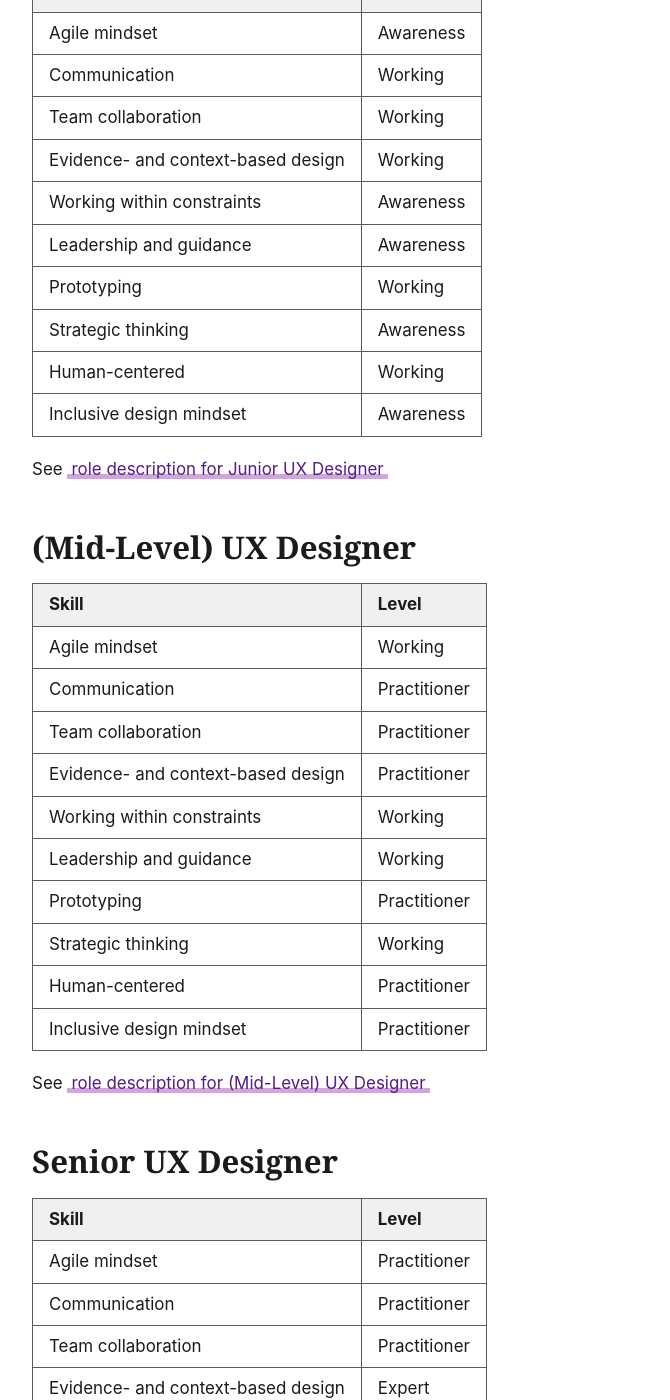
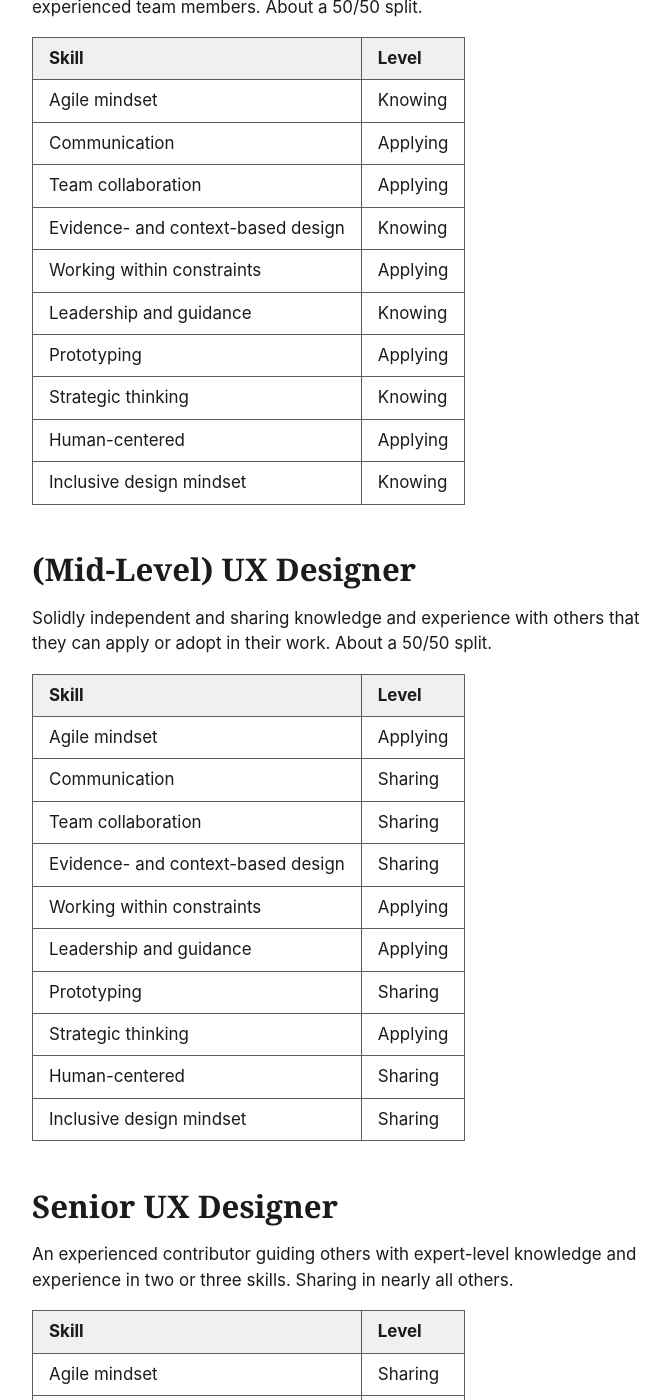
Before and after one commit to Bixal/bixal-uxd-team-handbook, a Jekyll site: the page built from capability-framework/ux-designer-level-matrix.md, in a window 1280 px wide and 1400 px high, scrolled down 646 px. Shown: the whole window, without its empty margins (288-958 px from the left). Built offline with Jekyll 4.4.1, drawn with Linux system fonts in a browser that asks for light colours; some web fonts are replaced; our own code applies the rules of GitHub Pages for plain Markdown files; some of the changed text lies outside the part shown.

Commit message:
manually merge updated skill level guidance
these are the changes from the new-skill-level-guidance branch (skill definitions and changes to Designer but not Researcher)

```diff
--- a/capability-framework/ux-designer-level-matrix.md
+++ b/capability-framework/ux-designer-level-matrix.md
@@ -8,69 +8,65 @@ permalink: /capabilities/ux-designer-level-matrix/
 This matrix outlines the combination of [skill levels](capabilities/skill-levels) that define the role levels within the [UX Designer role](capabilities/ux-designer-role-overview).
 
 ## Junior UX Designer
+A balance of working independently and working with guidance from more experienced team members. About a 50/50 split.
 
 | Skill | Level |
 | --- | --- |
-| Agile mindset | Awareness |
-| Communication | Working |
-| Team collaboration | Working |
-| Evidence- and context-based design | Working |
-| Working within constraints | Awareness |
-| Leadership and guidance | Awareness |
-| Prototyping | Working |
-| Strategic thinking | Awareness |
-| Human-centered | Working |
-| Inclusive design mindset | Awareness |
-
-See [role description for Junior UX Designer](capabilities/junior-ux-designer-role-level)
+| Agile mindset | Knowing |
+| Communication | Applying |
+| Team collaboration | Applying |
+| Evidence- and context-based design | Knowing |
+| Working within constraints | Applying |
+| Leadership and guidance | Knowing |
+| Prototyping | Applying |
+| Strategic thinking | Knowing |
+| Human-centered | Applying |
+| Inclusive design mindset | Knowing |
 
 ## (Mid-Level) UX Designer
+Solidly independent and sharing knowledge and experience with others that they can apply or adopt in their work. About a 50/50 split.
 
 | Skill | Level |
 | --- | --- |
-| Agile mindset | Working |
-| Communication | Practitioner |
-| Team collaboration | Practitioner |
-| Evidence- and context-based design | Practitioner |
-| Working within constraints | Working |
-| Leadership and guidance | Working |
-| Prototyping | Practitioner |
-| Strategic thinking | Working |
-| Human-centered | Practitioner |
-| Inclusive design mindset | Practitioner |
-
-See [role description for (Mid-Level) UX Designer](capabilities/mid-level-ux-designer-role-level)
+| Agile mindset | Applying |
+| Communication | Sharing |
+| Team collaboration | Sharing |
+| Evidence- and context-based design | Sharing |
+| Working within constraints | Applying |
+| Leadership and guidance | Applying |
+| Prototyping | Sharing |
+| Strategic thinking | Applying |
+| Human-centered | Sharing |
+| Inclusive design mindset | Sharing |
 
 ## Senior UX Designer
+An experienced contributor guiding others with expert-level knowledge and experience in two or three skills. Sharing in nearly all others.
 
 | Skill | Level |
 | --- | --- |
-| Agile mindset | Practitioner |
-| Communication | Practitioner |
-| Team collaboration | Practitioner |
-| Evidence- and context-based design | Expert |
-| Working within constraints | Working |
-| Leadership and guidance | Practitioner |
-| Prototyping | Expert |
-| Strategic thinking | Practitioner |
-| Human-centered | Expert |
-| Inclusive design mindset | Practitioner |
-
-See [role description for Senior UX Designer](capabilities/senior-ux-designer-role-level)
+| Agile mindset | Sharing |
+| Communication | Sharing |
+| Team collaboration | Sharing |
+| Evidence- and context-based design | Applying |
+| Working within constraints | Guiding |
+| Leadership and guidance | Sharing |
+| Prototyping | Guiding |
+| Strategic thinking | Sharing |
+| Human-centered | Guiding |
+| Inclusive design mindset | Sharing |
 
 ## Lead UX Designer
+A recognized leader, guiding others in best-practice in at least 70% of the skills.
 
 | Skill | Level |
 | --- | --- |
-| Agile mindset | Expert |
-| Communication | Expert |
-| Team collaboration | Practitioner |
-| Evidence- and context-based design | Expert |
-| Working within constraints | Practitioner |
-| Leadership and guidance | Expert |
-| Prototyping | Expert |
-| Strategic thinking | Practitioner |
-| Human-centered | Expert |
-| Inclusive design mindset | Expert |
-
-See [role description for Senior UX Designer](capabilities/lead-ux-designer-role-level)
+| Agile mindset | Guiding |
+| Communication | Guiding |
+| Team collaboration | Sharing |
+| Evidence- and context-based design | Guiding |
+| Working within constraints | Sharing |
+| Leadership and guidance | Guiding |
+| Prototyping | Guiding |
+| Strategic thinking | Sharing |
+| Human-centered | Guiding |
+| Inclusive design mindset | Guiding |
```
Also changed, not shown: capability-framework/skill-levels.md (+4 -5 lines).
